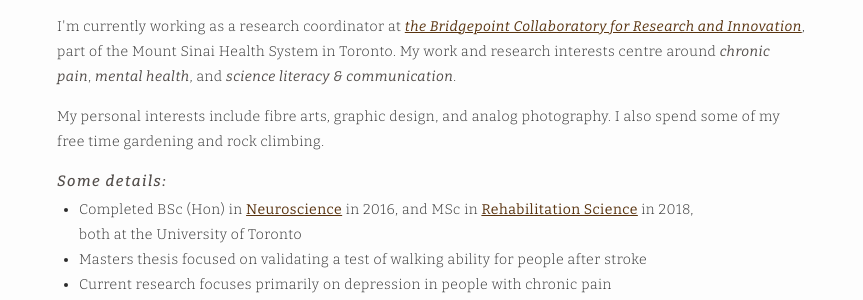
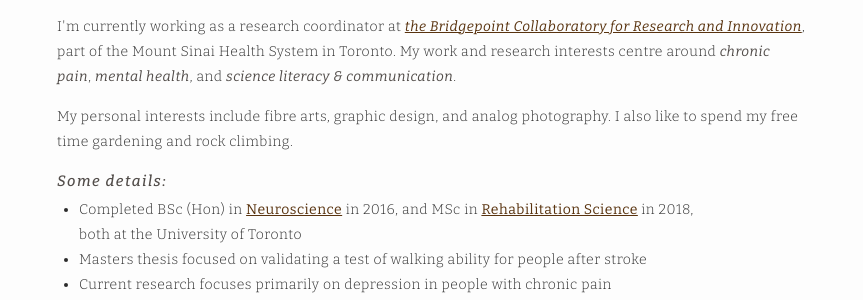
Before and after one commit to darrenkcheng/darrenkcheng, a Jekyll site: the page built from index.html, in a window 1280 px wide. Shown: the part 256-556 px from the top of the page, without its empty margins (208-1071 px from the left). Built offline with Jekyll 4.4.1, drawn with Linux system fonts in a browser that asks for light colours.

Commit message:
css updates

```diff
--- a/index.html
+++ b/index.html
@@ -5,7 +5,7 @@
 	  	<p>Hi! &#128075;</p>
 	  	<p>I'm Darren, a healthcare researcher new to the world of coding and data visualization.</p>
 	  	<p>I'm currently working as a research coordinator at <a href="https://www.bridgepointhealth.ca/en/what-we-do/Our-Focus.asp"><i>the Bridgepoint Collaboratory for Research and Innovation</i></a>, part of the Mount Sinai Health System in Toronto. My work and research interests centre around <em>chronic pain</em>, <em>mental health</em>, and <em>science literacy & communication</em>.</p>
-	  	<p>My personal interests include fibre arts, graphic design, and analog photography. I also spend some of my free time gardening and rock climbing.</p>
+	  	<p>My personal interests include fibre arts, graphic design, and analog photography. I also like to spend my free time gardening and rock climbing.</p>
 	  	<h3>Some details:</h3>
 	  	<uL>
 	  		<li>Completed BSc (Hon) in <a href="https://fas.calendar.utoronto.ca/neuroscience-specialist-science-program-asspe1472">Neuroscience</a> in 2016, and MSc in <a href="https://rsi.utoronto.ca/">Rehabilitation Science</a> in 2018, <br>both at the University of Toronto</li>
--- a/pages/cv.html
+++ b/pages/cv.html
@@ -21,7 +21,7 @@
 				Sud A, Lai KSP, <b>Cheng DK,</b> Chung C, Pico Espinosa OJ, Rice DB. Mind-body interventions for depressive symptoms in chronic pain: a systematic review of meta-analyses. <i>Pain Phys.</i> (accepted Jun 2, 2020)
 			</blockquote>
 			<blockquote>
-				Sud A, Nelson MLA, <b>Cheng DK</b>, Armas A, Foat K, Greiver M, Hosseiny F, Katz J, Moineddin R, Mulsant BH, Newman RI, Rivlin L, Vasudev A, Upshur R. Sahaj Samadhi Meditation versus a Health Enhancement Program for depression in chronic pain: protocol for a randomized controlled trial and implementation evaluation. <i>Trials.</i> 2020;21(1):319. doi:10.1186/s13063-020-04243-z
+				Sud A, Nelson MLA, <b>Cheng DK</b>, Armas A, Foat K, Greiver M, Hosseiny F, Katz J, Moineddin R, Mulsant BH, Newman RI, Rivlin L, Vasudev A, & Upshur R. Sahaj Samadhi Meditation versus a Health Enhancement Program for depression in chronic pain: protocol for a randomized controlled trial and implementation evaluation. <i>Trials.</i> 2020;21(1):319. doi:10.1186/s13063-020-04243-z
 			</blockquote>
 			<blockquote>
 				<b>Cheng DK</b>, Nelson M, Brooks D, Salbach NM. Validation of stroke-specific protocols for the 10-meter walk test and 6-minute walk test conducted using 15-meter and 30-meter walkways. <i>Top Stroke Rehabil.</i> 2020;27(4):251-261. doi:10.1080/10749357.2019.1691815
```
Also changed, not shown: other parts of pages/cv.html (+1 -1 lines), 2 other files.
